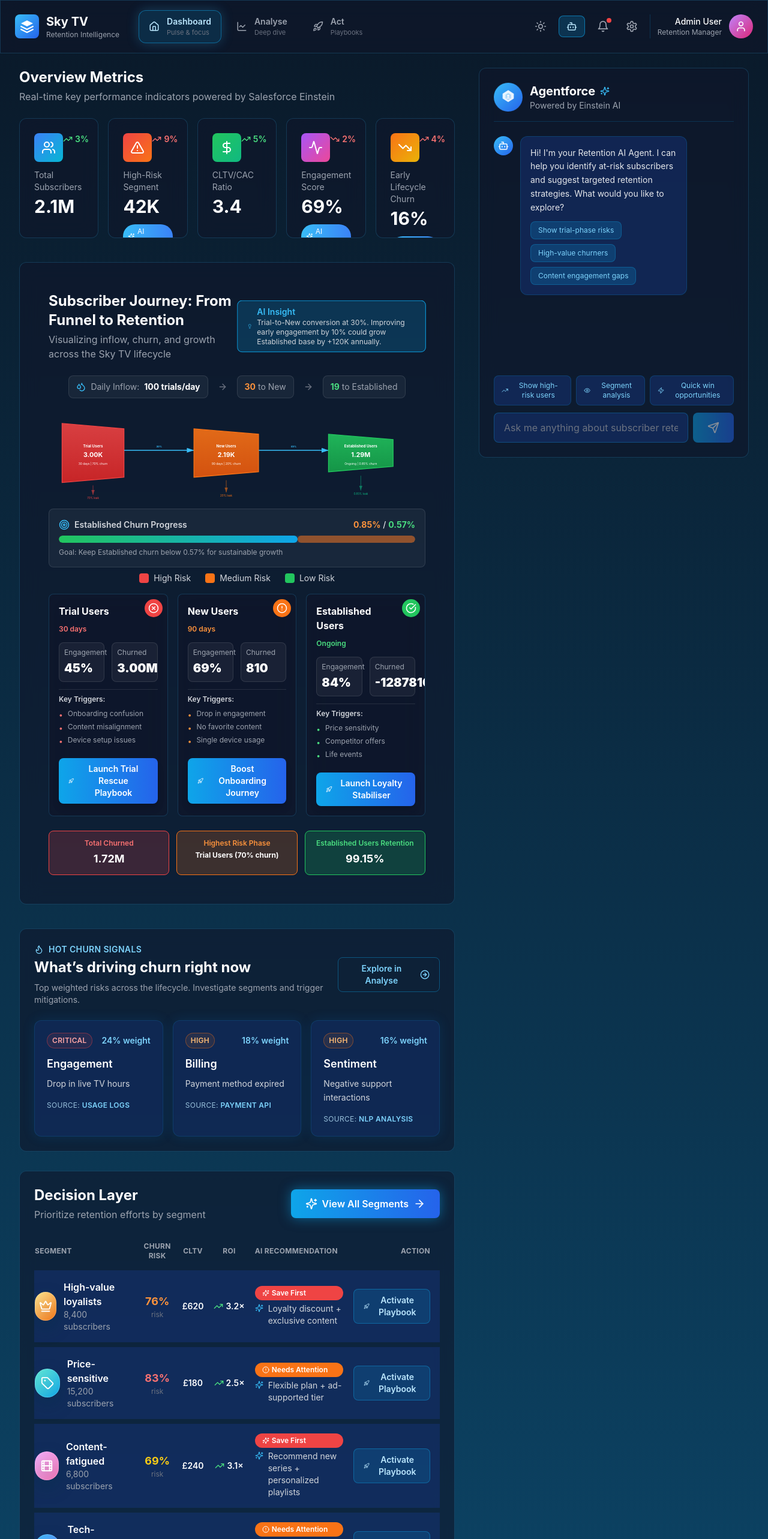
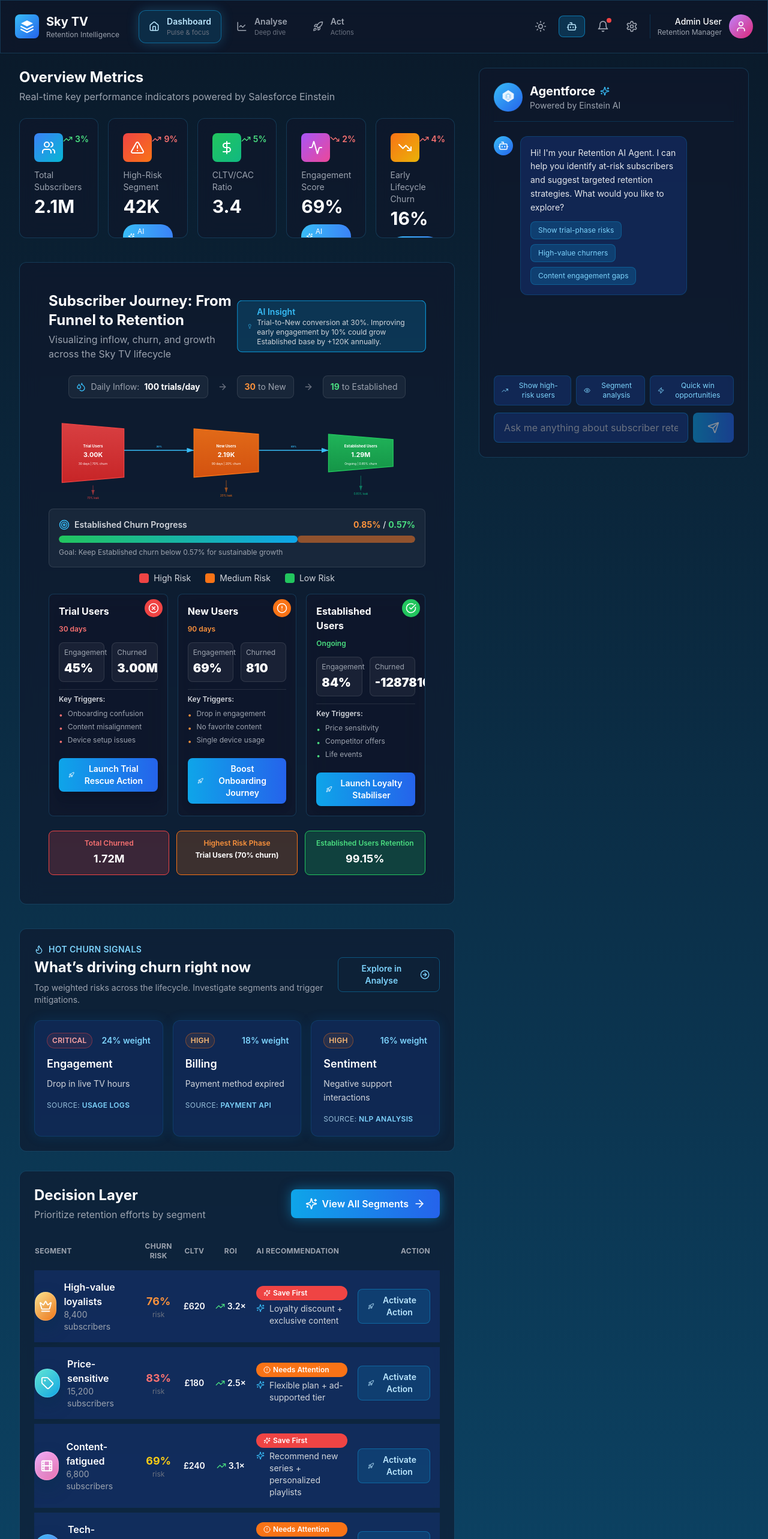
Before and after one commit to arunabh88/ChurnDashboard_Markus_New, a Next.js app: page / in a window 1280 px wide. Shown: the top 2566 px of the page at 60% size. Built offline with nearby package versions, Linux system fonts and the light colour scheme.

Commit message:
Rename Playbook labels to Action

```diff
--- a/components/ActionCenter.tsx
+++ b/components/ActionCenter.tsx
@@ -152,7 +152,7 @@
             <div className="flex-1">
               <p className="text-white font-semibold text-lg mb-2">AI Einstein is ready</p>
               <p className="text-gray-300 mb-4">
-                Would you like me to run this playbook for all users with churn risk &gt;70% and CLTV &gt;£200?
+                Would you like me to run this action for all users with churn risk &gt;70% and CLTV &gt;£200?
               </p>
               <div className="flex gap-3">
                 <motion.button
@@ -161,7 +161,7 @@
                   className="flex items-center gap-2 bg-sky-500 text-white px-6 py-2 rounded-lg font-semibold"
                 >
                   <Zap size={16} />
-                  Yes, Run Playbook
+                  Yes, Run Action
                 </motion.button>
                 <motion.button
                   whileHover={{ scale: 1.05 }}
--- a/components/DecisionLayer.tsx
+++ b/components/DecisionLayer.tsx
@@ -135,10 +135,10 @@
                     whileTap={{ scale: 0.97 }}
                     onClick={() => onSegmentAction?.(segment)}
                     className="inline-flex items-center gap-2 rounded-lg border border-sky-500/40 bg-sky-500/15 px-4 py-2 text-sm font-semibold text-sky-200 hover:bg-sky-500/25"
-                    aria-label={`Activate playbook for ${segment.name}`}
+                    aria-label={`Activate action for ${segment.name}`}
                   >
                     <Rocket size={16} />
-                    Activate Playbook
+                    Activate Action
                   </motion.button>
                 </td>
               </motion.tr>
--- a/components/JourneyMap.tsx
+++ b/components/JourneyMap.tsx
@@ -42,7 +42,7 @@
       engagementScore: 45,
       triggers: ['Onboarding confusion', 'Content misalignment', 'Device setup issues'],
       retentionRate: 30,
-      actionLabel: 'Launch Trial Rescue Playbook',
+              actionLabel: 'Launch Trial Rescue Action',
     },
     {
       name: 'New Users',
@@ -53,7 +53,7 @@
       engagementScore: 69,
       triggers: ['Drop in engagement', 'No favorite content', 'Single device usage'],
       retentionRate: 65,
-      actionLabel: 'Boost Onboarding Journey',
+              actionLabel: 'Boost Onboarding Journey',
     },
     {
       name: 'Established Users',
@@ -64,7 +64,7 @@
       engagementScore: 84,
       triggers: ['Price sensitivity', 'Competitor offers', 'Life events'],
       retentionRate: 99.15,
-      actionLabel: 'Launch Loyalty Stabiliser',
+              actionLabel: 'Launch Loyalty Stabiliser',
     },
   ];
 
--- a/components/Navigation.tsx
+++ b/components/Navigation.tsx
@@ -23,7 +23,7 @@
   const navItems: Array<{ label: string; icon: ReactNode; id: NavigationProps['activeTab']; description: string }> = [
     { label: 'Dashboard', icon: <Home size={18} />, id: 'dashboard', description: 'Pulse & focus' },
     { label: 'Analyse', icon: <LineChart size={18} />, id: 'analyse', description: 'Deep dive' },
-    { label: 'Act', icon: <Rocket size={18} />, id: 'act', description: 'Playbooks' },
+            { label: 'Act', icon: <Rocket size={18} />, id: 'act', description: 'Actions' },
   ];
 
   return (
--- a/components/actions/ActionHistoryList.tsx
+++ b/components/actions/ActionHistoryList.tsx
@@ -80,7 +80,7 @@
         </div>
         <div className="flex items-center gap-3 text-sm text-sky-300">
           <BadgeCheck size={18} />
-          92% of completed playbooks met expected lift ±2%
+          92% of completed actions met expected lift ±2%
         </div>
       </div>
 
@@ -132,7 +132,7 @@
       <div className="mt-6 flex flex-col gap-3 text-sm text-gray-400 md:flex-row md:items-center md:justify-between">
         <div className="flex items-center gap-2 text-sky-300">
           <TrendingUp size={16} />
-          Auto surface low-performing playbooks for optimisation
+          Auto surface low-performing actions for optimisation
         </div>
         <button className="inline-flex items-center gap-2 rounded-lg border border-sky-500/30 px-4 py-2 text-sky-200 hover:bg-sky-500/10 transition-colors">
           Export history
--- a/components/views/ActionView.tsx
+++ b/components/views/ActionView.tsx
@@ -22,7 +22,7 @@
         <div>
           <h1 className="text-3xl font-bold text-white">Retain, Intervene & Measure</h1>
           <p className="text-gray-400 mt-2 max-w-2xl">
-            Activate AI-recommended playbooks, configure interventions, and monitor performance across loyalty, onboarding,
+            Activate AI-recommended actions, configure interventions, and monitor performance across loyalty, onboarding,
             re-engagement, and pricing strategies.
           </p>
         </div>
--- a/components/views/AnalyseView.tsx
+++ b/components/views/AnalyseView.tsx
@@ -41,7 +41,7 @@
           <h1 className="text-3xl font-bold text-white">Analyse Retention Signals</h1>
           <p className="text-gray-400 mt-2 max-w-2xl">
             Dive into churn trends, signal drivers, and subscriber-level detail. Apply filters to
-            isolate segments and send high-value cohorts directly into playbooks.
+            isolate segments and send high-value cohorts directly into actions.
           </p>
         </div>
 
@@ -70,7 +70,7 @@
             className="inline-flex items-center gap-2 rounded-lg bg-gradient-to-r from-sky-500 via-blue-500 to-indigo-500 px-4 py-2 text-sm font-semibold text-white shadow-lg shadow-sky-500/30"
           >
             <PlayCircle size={16} />
-            Launch Playbook
+            Launch Action
           </motion.button>
         </div>
       </motion.div>
--- a/components/views/DecisionSegmentsView.tsx
+++ b/components/views/DecisionSegmentsView.tsx
@@ -28,8 +28,8 @@
           </button>
           <h1 className="mt-3 text-3xl font-bold text-white">Segment Portfolio Intelligence</h1>
           <p className="text-gray-400 mt-2 max-w-2xl">
-            Drill into segment personas, retention levers, and predicted lift. Activate AI-powered playbooks straight from
-            this workspace or return to the overview to continue diagnostics.
+            Drill into segment personas, retention levers, and predicted lift. Activate AI-powered actions straight from this
+            workspace or return to the overview to continue diagnostics.
           </p>
         </div>
 
@@ -47,7 +47,7 @@
             className="inline-flex items-center gap-2 rounded-lg bg-gradient-to-r from-sky-500 via-blue-500 to-indigo-500 px-4 py-2 text-sm font-semibold text-white shadow-lg shadow-sky-500/30"
           >
             <Rocket size={16} />
-            Launch Playbook
+            Launch Action
           </button>
         </div>
       </div>
@@ -75,7 +75,7 @@
           <div className="bg-white/5 border border-white/10 rounded-xl p-5">
             <h3 className="text-sm font-semibold text-gray-400 uppercase tracking-wide mb-3">AI recommendation score</h3>
             <p className="text-4xl font-bold text-emerald-300">92%</p>
-            <p className="text-xs text-gray-400 mt-2">confidence that current playbooks deliver target lift per segment</p>
+            <p className="text-xs text-gray-400 mt-2">confidence that current actions deliver target lift per segment</p>
           </div>
         </div>
       </motion.div>
@@ -147,7 +147,7 @@
 
             <div className="mt-6 flex flex-col gap-3 md:flex-row md:items-center md:justify-between">
               <p className="text-xs text-gray-400">
-                Einstein Copilot can launch this playbook automatically, or you can customise audience rules before
+                Einstein Copilot can launch this action automatically, or you can customise audience rules before
                 activating.
               </p>
               <div className="flex flex-wrap gap-3">
@@ -158,7 +158,7 @@
                   className="inline-flex items-center gap-2 rounded-lg bg-gradient-to-r from-sky-500 to-blue-600 px-4 py-2 text-sm font-semibold text-white shadow-lg"
                 >
                   <Rocket size={16} />
-                  Activate Playbook
+                  Activate Action
                 </motion.button>
               </div>
             </div>
```
